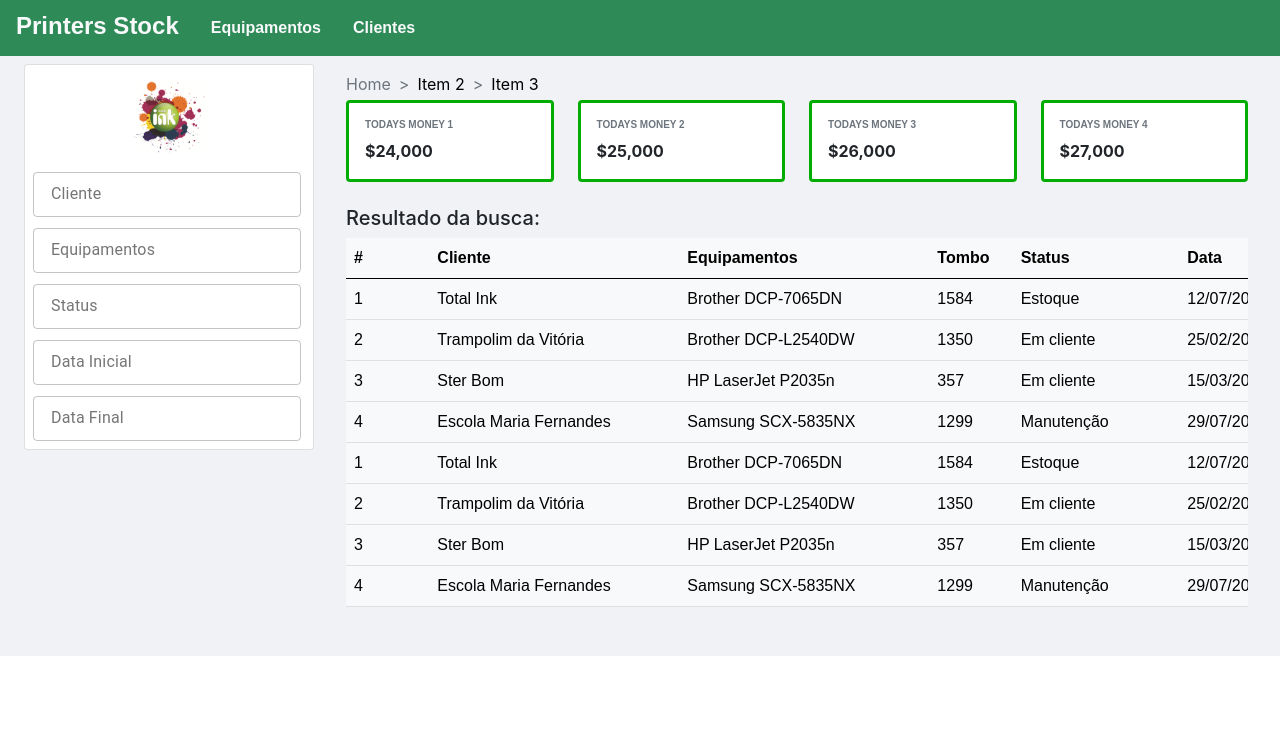
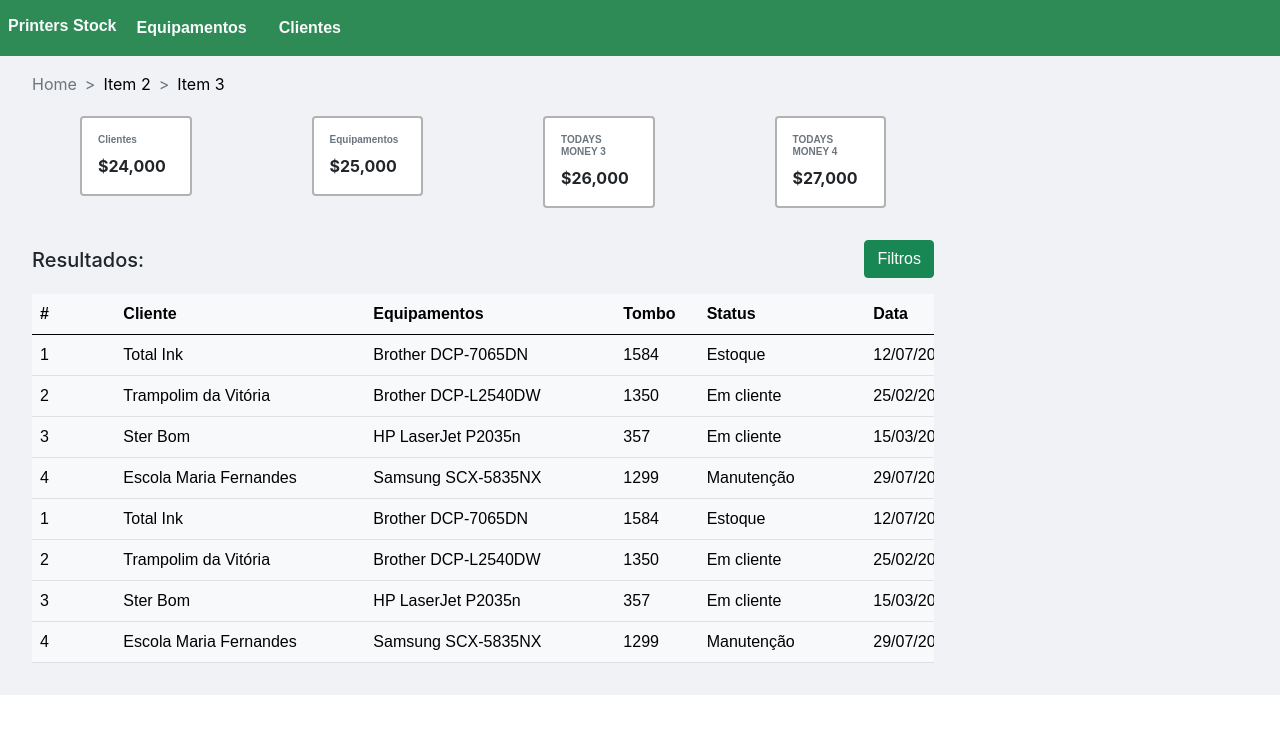
Before and after one commit to diegonacif/printers.dashboard, a React (Create React App) app: page / in a window 1280 px wide. Shown: the top 734 px of the page. Built offline with nearby package versions, Linux system fonts and the light colour scheme.

Commit message:
Modificacoes para tentativa de uso dos filtros atraves de modal

```diff
--- a/package.json
+++ b/package.json
@@ -4,6 +4,7 @@
   "private": true,
   "dependencies": {
     "@material-ui/core": "^4.12.3",
+    "@material-ui/pickers": "^3.3.10",
     "@testing-library/jest-dom": "^5.11.4",
     "@testing-library/react": "^11.1.0",
     "@testing-library/user-event": "^12.1.10",
--- a/src/App.jsx
+++ b/src/App.jsx
@@ -1,10 +1,10 @@
 import React from "react";
-import { Container, Row, Col, Card } from "react-bootstrap";
+import { Container, Row, Col } from "react-bootstrap";
 
 import "../node_modules/bootstrap/dist/css/bootstrap.min.css";
 
 import NavBar from "./components/Navbar";
-import Filters from "./components/Filters";
+// import Filters from "./components/Filters";
 import DashBody from "./components/DashBody";
 
 import "./App.css";
@@ -19,13 +19,13 @@ const App = () => (
     </Row>
     <Row className="background-banner pt-2 mx-0">
       {/* Menu Lateral */}
-      <Col className="col-3">
+      {/* <Col className="col-12 col-sm-7 col-md-6 col-lg-3 mx-md-auto mx-sm-auto">
         <Card>
           <Filters />
         </Card>
-      </Col>
+      </Col> */}
       {/* Corpo do Dashboard */}
-      <Col className="col-9">
+      <Col className="col-12 col-lg-9">
         <DashBody />
       </Col>
     </Row>
--- a/src/components/DashBody/index.jsx
+++ b/src/components/DashBody/index.jsx
@@ -8,12 +8,14 @@ import {
   Card,
   Table,
 } from "react-bootstrap";
+
+import Filters from "../Filters";
 import "./style.css";
 
 const DashBody = () => (
   <Container fluid className="px-2 pt-2 pb-3">
     {/* Breadcrumb */}
-    <Row>
+    <Row className="mb-3">
       <Col className="col-12">
         <Breadcrumb>
           <BreadcrumbItem active>Home</BreadcrumbItem>
@@ -24,32 +26,32 @@ const DashBody = () => (
     </Row>
     {/* Top-Cards */}
     <Row className="mb-4">
-      <Col className="col-sm-12 col-md-6 col-lg-3">
-        <Card className="top-card rounded-2">
-          <Card.Body className="px-sm-3">
-            <Card.Title className="text-muted">TODAYS MONEY 1</Card.Title>
+      <Col className="col-12 col-md-6 col-lg-3 mb-2">
+        <Card className="top-card rounded-2 mx-5">
+          <Card.Body className="px-3">
+            <Card.Title className="text-muted">Clientes</Card.Title>
             <Card.Text className="card-values">$24,000</Card.Text>
           </Card.Body>
         </Card>
       </Col>
-      <Col className="col-sm-12 col-md-6 col-lg-3">
-        <Card className="top-card rounded-2">
+      <Col className="col-12 col-md-6 col-lg-3 mb-2">
+        <Card className="top-card rounded-2 mx-5">
           <Card.Body className="px-sm-3">
-            <Card.Title className="text-muted">TODAYS MONEY 2</Card.Title>
+            <Card.Title className="text-muted">Equipamentos</Card.Title>
             <Card.Text className="card-values">$25,000</Card.Text>
           </Card.Body>
         </Card>
       </Col>
-      <Col className="col-sm-12 col-md-6 col-lg-3">
-        <Card className="top-card rounded-2">
+      <Col className="col-12 col-md-6 col-lg-3 mb-2">
+        <Card className="top-card rounded-2 mx-5">
           <Card.Body className="px-sm-3">
             <Card.Title className="text-muted">TODAYS MONEY 3</Card.Title>
             <Card.Text className="card-values">$26,000</Card.Text>
           </Card.Body>
         </Card>
       </Col>
-      <Col className="col-sm-12 col-md-6 col-lg-3">
-        <Card className="top-card rounded-2">
+      <Col className="col-12 col-md-6 col-lg-3">
+        <Card className="top-card rounded-2 mx-5">
           <Card.Body className="px-sm-3">
             <Card.Title className="text-muted">TODAYS MONEY 4</Card.Title>
             <Card.Text className="card-values">$27,000</Card.Text>
@@ -57,11 +59,18 @@ const DashBody = () => (
         </Card>
       </Col>
     </Row>
+    {/* Topo da tabela e botão Filtros */}
+    <Row>
+      <Col>
+        <h5 className="pt-2 mb-0">Resultados:</h5>
+      </Col>
+      <Col className="text-end">
+        <Filters />
+      </Col>
+    </Row>
     {/* Tabela */}
     <Row>
       <Col>
-        {/* <Card className="px-2 pt-1"> */}
-        <h5>Resultado da busca:</h5>
         <Table hover responsive className="w-12 table-light">
           <thead>
             <tr>
@@ -82,7 +91,7 @@ const DashBody = () => (
               <td>Estoque</td>
               <td>
                 12/07/2021
-                <span className="ms-5">
+                <span className="ms-3">
                   <input type="button" value="..." />
                 </span>
               </td>
@@ -95,7 +104,7 @@ const DashBody = () => (
               <td>Em cliente</td>
               <td>
                 25/02/2020
-                <span className="ms-5">
+                <span className="ms-3">
                   <input type="button" value="..." />
                 </span>
               </td>
@@ -108,7 +117,7 @@ const DashBody = () => (
               <td>Em cliente</td>
               <td>
                 15/03/2021
-                <span className="ms-5">
+                <span className="ms-3">
                   <input type="button" value="..." />
                 </span>
               </td>
@@ -121,7 +130,7 @@ const DashBody = () => (
               <td>Manutenção</td>
               <td>
                 29/07/2021
-                <span className="ms-5">
+                <span className="ms-3">
                   <input type="button" value="..." />
                 </span>
               </td>
@@ -134,7 +143,7 @@ const DashBody = () => (
               <td>Estoque</td>
               <td>
                 12/07/2021
-                <span className="ms-5">
+                <span className="ms-3">
                   <input type="button" value="..." />
                 </span>
               </td>
@@ -147,7 +156,7 @@ const DashBody = () => (
               <td>Em cliente</td>
               <td>
                 25/02/2020
-                <span className="ms-5">
+                <span className="ms-3">
                   <input type="button" value="..." />
                 </span>
               </td>
@@ -160,7 +169,7 @@ const DashBody = () => (
               <td>Em cliente</td>
               <td>
                 15/03/2021
-                <span className="ms-5">
+                <span className="ms-3">
                   <input type="button" value="..." />
                 </span>
               </td>
@@ -173,14 +182,13 @@ const DashBody = () => (
               <td>Manutenção</td>
               <td>
                 29/07/2021
-                <span className="ms-5">
+                <span className="ms-3">
                   <input type="button" value="..." />
                 </span>
               </td>
             </tr>
           </tbody>
         </Table>
-        {/* </Card> */}
       </Col>
     </Row>
   </Container>
--- a/src/components/DashBody/style.css
+++ b/src/components/DashBody/style.css
@@ -23,8 +23,8 @@ a {
 }
 
 .top-card {
-  border-width: 3px;
-  border-color: rgb(1, 173, 1);
+  border-width: 2px;
+  border-color: rgba(0, 0, 0, 0.3);
 }
 
 ol.breadcrumb {
@@ -38,5 +38,5 @@ ol.breadcrumb {
 }
 
 input[type=button] {
-  background-color: white;
+  background-color: rgba(255, 255, 255, 0);
 }
--- a/src/components/Filters/index.jsx
+++ b/src/components/Filters/index.jsx
@@ -1,102 +1,60 @@
-import React from "react";
-import { Form, Image } from "react-bootstrap";
-// import Select from "react-select";
+import React, { useState } from "react";
+import { Form, Image, Button, Modal } from "react-bootstrap";
 
-import { makeStyles } from "@material-ui/core/styles";
-import TextField from "@material-ui/core/TextField";
 import image from "../../img/total-ink-logo.png";
 import "./styles.css";
 
-// const status = [
-//   { value: "estoque", label: "Estoque" },
-//   { value: "cliente", label: "Em cliente" },
-//   { value: "manutencao", label: "Manutenção" },
-//   { value: "descartada", label: "Descartada" },
-// ];
+const Filters = () => {
+  const [show, setShow] = useState(false);
 
-const useStyles = makeStyles((theme) => ({
-  root: {
-    "& > *": {
-      margin: theme.spacing(1),
-      width: "93%",
-    },
-  },
-
-  label: {
-    backgroundColor: "white",
-    top: "-3px",
-    paddingInline: "4px",
-  },
-}));
-
-const Filters = () => {
-  const classes = useStyles();
+  const handleClose = () => setShow(false);
+  const handleShow = () => setShow(true);
 
   return (
     <>
-      <Image src={image} className="w-25 mx-auto pt-3 pb-3" />
+      <Button variant="success" className="mx-auto mb-3" onClick={handleShow}>
+        Filtros
+      </Button>
 
-      <Form className={classes.root} noValidate autoComplete="off">
-        <TextField
-          InputLabelProps={{
-            classes: {
-              root: classes.label,
-            },
-          }}
-          id="outlined-basic"
-          label="Cliente"
-          variant="outlined"
-          size="small"
-          notched="true"
-        />
-        <TextField
-          InputLabelProps={{
-            classes: {
-              root: classes.label,
-            },
-          }}
-          id="outlined-basic"
-          label="Equipamentos"
-          variant="outlined"
-          size="small"
-        />
-        <TextField
-          InputLabelProps={{
-            classes: {
-              root: classes.label,
-            },
-          }}
-          id="outlined-basic"
-          label="Status"
-          variant="outlined"
-          size="small"
-        />
-        <TextField
-          InputLabelProps={{
-            classes: {
-              root: classes.label,
-              shrink: true,
-            },
-          }}
-          id="outlined-basic"
-          label="Data Inicial"
-          variant="outlined"
-          size="small"
-          type="text"
-          defaultValue=""
-        />
-        <TextField
-          InputLabelProps={{
-            classes: {
-              root: classes.label,
-            },
-          }}
-          id="outlined-basic"
-          label="Data Final"
-          variant="outlined"
-          size="small"
-        />
-      </Form>
+      <Modal show={show} onHide={handleClose}>
+        <Image src={image} className="w-25 mx-auto mt-3 mb-4" />
+
+        <Form className="col-11 mx-auto pb-4">
+          {/* Form Cliente */}
+          <Form.Group className="mb-3" controlId="formFiltroCliente">
+            <Form.Label className="mb-0">Cliente</Form.Label>
+            <Form.Control type="text" placeholder="Digite um cliente" />
+          </Form.Group>
+
+          {/* Form Equipamentos */}
+          <Form.Group className="mb-3" controlId="formFiltroEquipamentos">
+            <Form.Label className="mb-0">Equipamentos</Form.Label>
+            <Form.Control type="text" placeholder="Digite um equipamento" />
+          </Form.Group>
+
+          {/* Form Status */}
+          <Form.Label className="mb-0">Status</Form.Label>
+          <select className="form-control mb-3" id="formFiltroStatus">
+            <option hidden>Selecione um status</option>
+            <option value="1">Estoque</option>
+            <option value="2">Cliente</option>
+            <option value="3">Manutenção</option>
+            <option value="4">Descartado</option>
+          </select>
+
+          {/* Form Data Inicial */}
+          <Form.Group className="mb-3" controlId="formFiltroDataInicial">
+            <Form.Label className="mb-0">Data Inicial</Form.Label>
+            <Form.Control type="date" />
+          </Form.Group>
+
+          {/* Form Data Final */}
+          <Form.Group className="mb-3" controlId="formFiltroDataFinal">
+            <Form.Label className="mb-0">Data Final</Form.Label>
+            <Form.Control type="date" />
+          </Form.Group>
+        </Form>
+      </Modal>
     </>
   );
 };
--- a/src/components/Filters/styles.css
+++ b/src/components/Filters/styles.css
@@ -1,14 +1,12 @@
-li.list-group-item {
-  text-align: center;
-  vertical-align: middle;
-}
-
-li.list-group-item p{
-  margin: 0;
-  padding-top: 0.75rem;
-  padding-bottom: 0.75rem;
-}
-
 .filters-logo {
   min-height: 8rem;
 }
+
+.text-gray {
+  color: gray;
+}
+
+.button-reset {
+  margin-left: -40px;
+  z-index: 100;
+}
--- a/src/components/Navbar/index.jsx
+++ b/src/components/Navbar/index.jsx
@@ -5,7 +5,7 @@ import "./styles.css";
 
 const NavBar = () => (
   <Navbar className="navbar-background rounded-0">
-    <Nav.Item className="fw-bold h4 ps-3 mb-1 pe-3 text-light">
+    <Nav.Item className="fw-bold h6 h4-lg ps-1 mb-1 mx-1 pe-0 text-light">
       Printers Stock
     </Nav.Item>
     <Nav.Link
--- a/src/components/Navbar/styles.css
+++ b/src/components/Navbar/styles.css
@@ -8,5 +8,5 @@
 }
 
 .navbar-background {
-  background-color: seagreen;
+  background-color: rgb(46, 139, 86);
 }
--- a/src/index.css
+++ b/src/index.css
@@ -10,7 +10,7 @@ html {
 }
 
 body {
-  background-color: #ffeaa7;
+  background-color: #F0F2F5;
   user-select: none;
   -webkit-font-smoothing: antialiased;
   -moz-osx-font-smoothing: grayscale;
```
Also changed, not shown: 1 other file (tests, documents, lock files or other folders).
